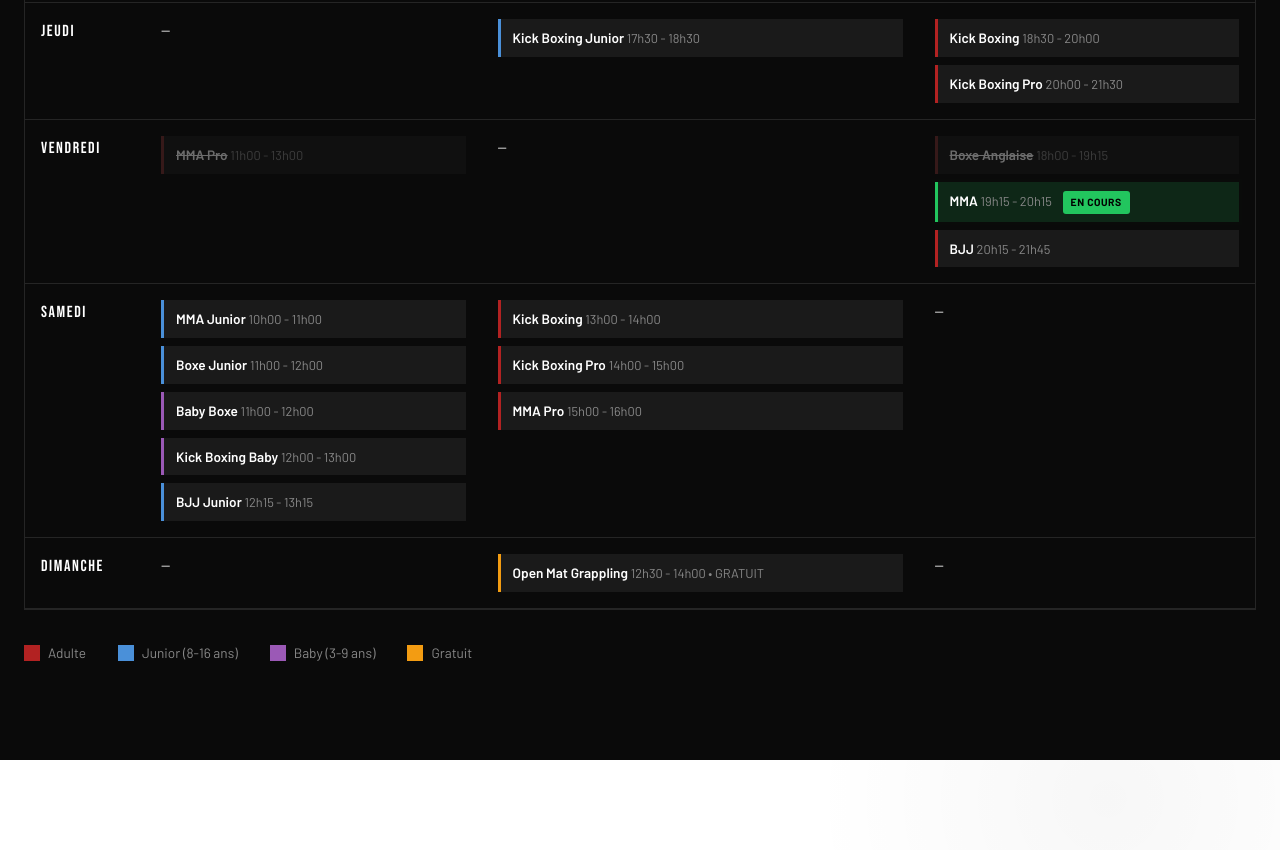
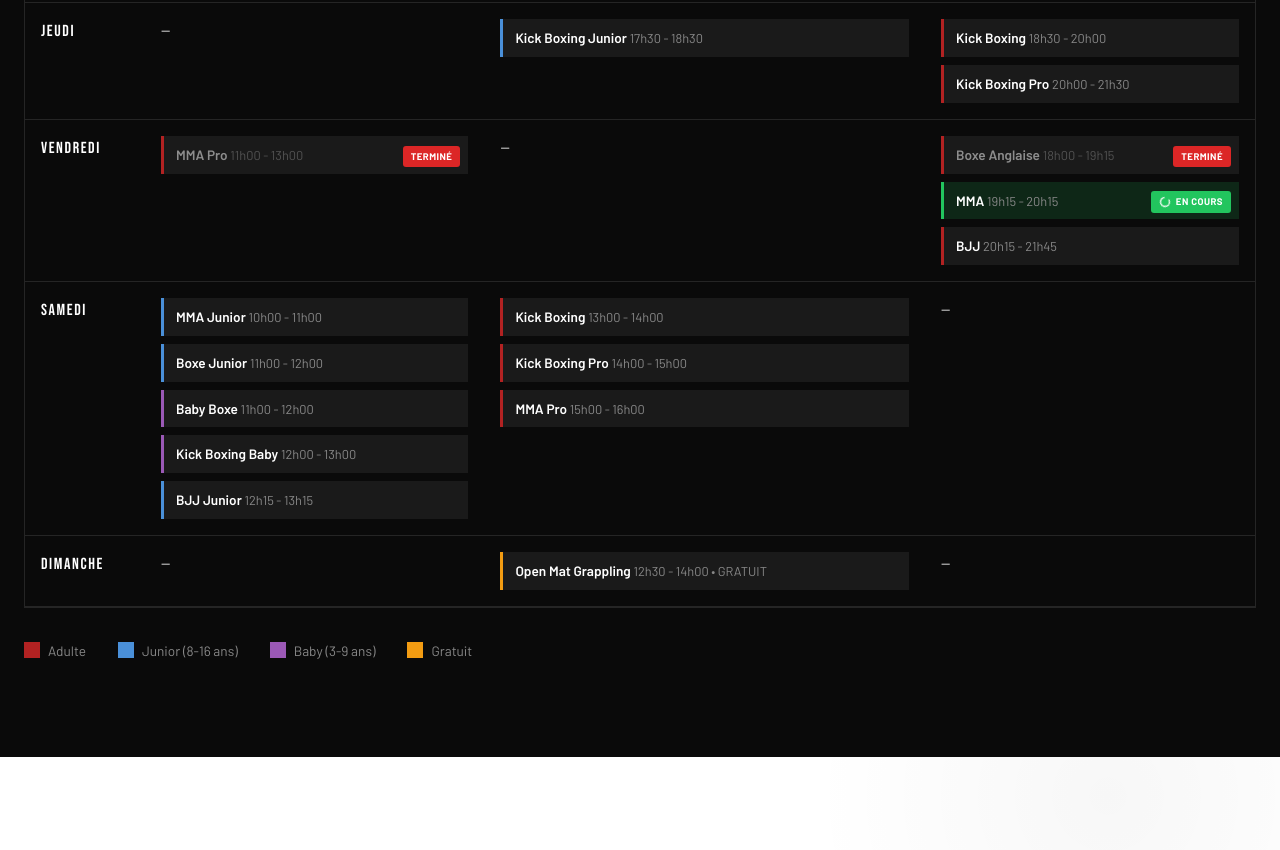
Before and after one commit to Hiliyeh/davinci-landing, a plain HTML site: page index.html in a window 1280 px wide. Shown: the part 5246-6096 px from the top of the page. Drawn offline with Linux system fonts and the light colour scheme.

Commit message:
fix badges

```diff
--- a/assets/css/sections.css
+++ b/assets/css/sections.css
@@ -519,78 +519,68 @@
     border-left-color: var(--orange-free);
 }
 
-/* Schedule Highlight - Current & Next Class */
+/* Schedule Highlight - Current & Past Class */
 .schedule-item.is-current,
 .schedule-mobile-item.is-current {
     position: relative;
     background: rgba(34, 197, 94, 0.15);
     border-left-color: #22c55e;
-    animation: pulse-current 2s ease-in-out infinite;
-}
-
-.schedule-item.is-next,
-.schedule-mobile-item.is-next {
-    position: relative;
-    background: rgba(251, 191, 36, 0.1);
-    border-left-color: #fbbf24;
-}
-
-.schedule-item.is-ending,
-.schedule-mobile-item.is-ending {
-    position: relative;
-    background: rgba(249, 115, 22, 0.15);
-    border-left-color: #f97316;
-    animation: pulse-current 2s ease-in-out infinite;
 }
 
 .schedule-item.is-past,
 .schedule-mobile-item.is-past {
-    opacity: 0.4;
-    filter: grayscale(0.5);
-}
-
-.schedule-item.is-past .schedule-item-name,
-.schedule-mobile-item.is-past .schedule-mobile-name {
-    text-decoration: line-through;
-    text-decoration-color: var(--gray-500);
-}
-
-@keyframes pulse-current {
-    0%, 100% { box-shadow: 0 0 0 0 rgba(34, 197, 94, 0.4); }
-    50% { box-shadow: 0 0 0 4px rgba(34, 197, 94, 0); }
+    position: relative;
 }
 
 .schedule-badge {
-    display: inline-block;
-    font-size: 0.65rem;
+    position: absolute;
+    bottom: 0.4rem;
+    right: 0.5rem;
+    font-size: 0.6rem;
     font-weight: 700;
     text-transform: uppercase;
     letter-spacing: 0.05em;
     padding: 0.2rem 0.5rem;
     border-radius: 3px;
-    margin-left: 0.5rem;
-    vertical-align: middle;
 }
 
 .schedule-badge--current {
     background: #22c55e;
-    color: #000;
+    color: #fff;
+    display: flex;
+    align-items: center;
+    gap: 0.3rem;
 }
 
-.schedule-badge--next {
-    background: #fbbf24;
-    color: #000;
+.schedule-badge-icon {
+    width: 12px;
+    height: 12px;
+    animation: spin-smooth 1s linear infinite;
 }
 
-.schedule-badge--ending {
-    background: #f97316;
-    color: #fff;
-    animation: pulse-ending 1.5s ease-in-out infinite;
+@keyframes spin-smooth {
+    from { transform: rotate(0deg); }
+    to { transform: rotate(360deg); }
 }
 
-@keyframes pulse-ending {
-    0%, 100% { opacity: 1; }
-    50% { opacity: 0.7; }
+.schedule-badge--past {
+    background: #dc2626;
+    color: #fff;
+    opacity: 1;
+}
+
+/* Keep badge visible despite parent opacity */
+.schedule-item.is-past,
+.schedule-mobile-item.is-past {
+    opacity: 1;
+}
+
+.schedule-item.is-past .schedule-item-name,
+.schedule-item.is-past .schedule-item-time,
+.schedule-mobile-item.is-past .schedule-mobile-name,
+.schedule-mobile-item.is-past .schedule-mobile-time {
+    opacity: 0.5;
+    filter: grayscale(0.4);
 }
 
 .schedule-legend {
--- a/assets/js/modules/schedule.js
+++ b/assets/js/modules/schedule.js
@@ -60,14 +60,14 @@ export function initScheduleHighlight() {
         const currentMinutes = now.getHours() * 60 + now.getMinutes();
 
         // Clear previous highlights
-        document.querySelectorAll('.schedule-item.is-current, .schedule-item.is-next, .schedule-item.is-ending, .schedule-item.is-past').forEach(el => {
-            el.classList.remove('is-current', 'is-next', 'is-ending', 'is-past');
+        document.querySelectorAll('.schedule-item.is-current, .schedule-item.is-past').forEach(el => {
+            el.classList.remove('is-current', 'is-past');
             const badge = el.querySelector('.schedule-badge');
             if (badge) badge.remove();
         });
 
-        document.querySelectorAll('.schedule-mobile-item.is-current, .schedule-mobile-item.is-next, .schedule-mobile-item.is-ending, .schedule-mobile-item.is-past').forEach(el => {
-            el.classList.remove('is-current', 'is-next', 'is-ending', 'is-past');
+        document.querySelectorAll('.schedule-mobile-item.is-current, .schedule-mobile-item.is-past').forEach(el => {
+            el.classList.remove('is-current', 'is-past');
             const badge = el.querySelector('.schedule-badge');
             if (badge) badge.remove();
         });
@@ -95,13 +95,10 @@ export function initScheduleHighlight() {
         });
 
         let currentClass = null;
-        let nextClass = null;
-        let nextClassTime = Infinity;
 
         // Process desktop table
         if (todayRow) {
             const items = todayRow.querySelectorAll('.schedule-item');
-            let currentClassEndTime = null;
 
             items.forEach(item => {
                 // Skip Fitness - it's not a real structured class
@@ -116,46 +113,20 @@ export function initScheduleHighlight() {
                 // Check if class has already ended (past)
                 if (currentMinutes >= timeRange.end) {
                     item.classList.add('is-past');
+                    addBadge(item, 'Terminé', 'past');
                 }
                 // Check if class is currently happening
                 else if (currentMinutes >= timeRange.start && currentMinutes < timeRange.end) {
                     currentClass = item;
-                    currentClassEndTime = timeRange.end;
-                }
-                // Check if this is the next upcoming class
-                else if (timeRange.start > currentMinutes && timeRange.start < nextClassTime) {
-                    nextClassTime = timeRange.start;
-                    nextClass = item;
+                    item.classList.add('is-current');
+                    addBadge(item, 'En cours', 'current');
                 }
             });
-
-            // Apply highlights to desktop
-            if (currentClass) {
-                // Check if class is almost finished (less than 10 minutes remaining)
-                const remainingMinutes = currentClassEndTime - currentMinutes;
-                if (remainingMinutes <= 10) {
-                    currentClass.classList.add('is-ending');
-                    addBadge(currentClass, 'Bientôt fini', 'ending');
-                } else {
-                    currentClass.classList.add('is-current');
-                    addBadge(currentClass, 'En cours', 'current');
-                }
-            }
-            // Show "Prochain" if no class happening OR if current class is ending soon
-            const showNext = !currentClass || (currentClass && currentClassEndTime - currentMinutes <= 10);
-            if (nextClass && showNext) {
-                nextClass.classList.add('is-next');
-                addBadge(nextClass, 'Prochain', 'next');
-            }
         }
 
         // Process mobile accordion
         if (todayCard) {
             const mobileItems = todayCard.querySelectorAll('.schedule-mobile-item');
-            let mobileCurrentClass = null;
-            let mobileNextClass = null;
-            let mobileNextTime = Infinity;
-            let mobileCurrentEndTime = null;
 
             mobileItems.forEach(item => {
                 // Skip Fitness - it's not a real structured class
@@ -170,41 +141,28 @@ export function initScheduleHighlight() {
                 // Check if class has already ended (past)
                 if (currentMinutes >= timeRange.end) {
                     item.classList.add('is-past');
+                    addBadge(item, 'Terminé', 'past');
                 }
+                // Check if class is currently happening
                 else if (currentMinutes >= timeRange.start && currentMinutes < timeRange.end) {
-                    mobileCurrentClass = item;
-                    mobileCurrentEndTime = timeRange.end;
-                }
-                else if (timeRange.start > currentMinutes && timeRange.start < mobileNextTime) {
-                    mobileNextTime = timeRange.start;
-                    mobileNextClass = item;
+                    item.classList.add('is-current');
+                    addBadge(item, 'En cours', 'current');
                 }
             });
-
-            if (mobileCurrentClass) {
-                // Check if class is almost finished (less than 10 minutes remaining)
-                const remainingMinutes = mobileCurrentEndTime - currentMinutes;
-                if (remainingMinutes <= 10) {
-                    mobileCurrentClass.classList.add('is-ending');
-                    addBadge(mobileCurrentClass, 'Bientôt fini', 'ending');
-                } else {
-                    mobileCurrentClass.classList.add('is-current');
-                    addBadge(mobileCurrentClass, 'En cours', 'current');
-                }
-            }
-            // Show "Prochain" if no class happening OR if current class is ending soon
-            const showMobileNext = !mobileCurrentClass || (mobileCurrentClass && mobileCurrentEndTime - currentMinutes <= 10);
-            if (mobileNextClass && showMobileNext) {
-                mobileNextClass.classList.add('is-next');
-                addBadge(mobileNextClass, 'Prochain', 'next');
-            }
         }
     }
 
     function addBadge(element, text, type) {
         const badge = document.createElement('span');
         badge.className = `schedule-badge schedule-badge--${type}`;
-        badge.textContent = text;
+
+        if (type === 'current') {
+            // Add spinning loader icon for "En cours"
+            badge.innerHTML = `<svg class="schedule-badge-icon" viewBox="0 0 24 24" fill="none" stroke="currentColor" stroke-width="2.5" stroke-linecap="round"><path d="M21 12a9 9 0 1 1-6.219-8.56"/></svg>${text}`;
+        } else {
+            badge.textContent = text;
+        }
+
         element.appendChild(badge);
     }
 
```
